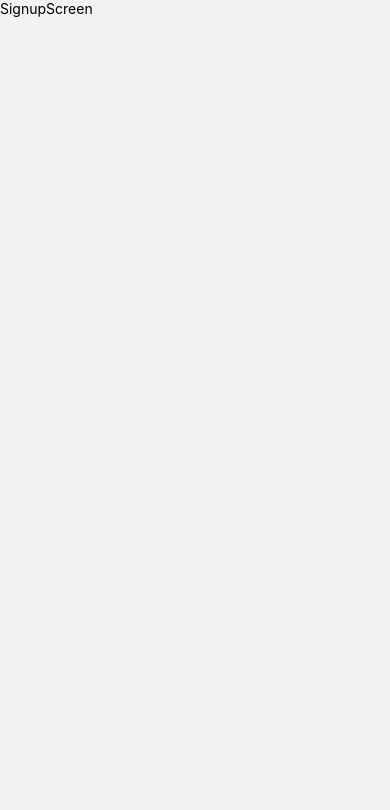
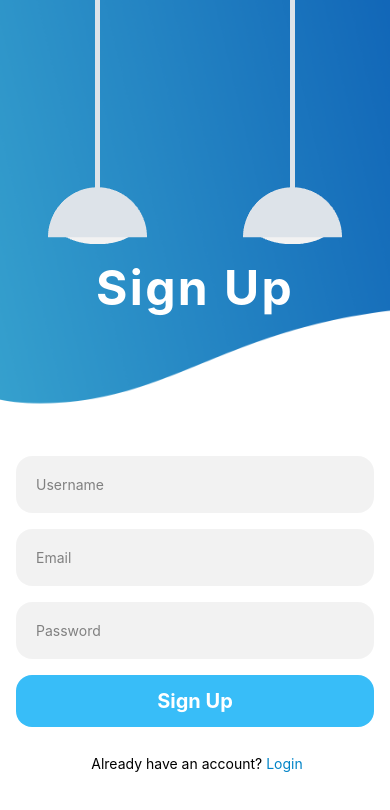
Before and after one commit to shakoorlab/Phenotyping-App, a React Native app in the folder Phenotyping/: screen /SignUp in a window 390 px wide. Shown: the top 810 px of the page. Built offline with nearby package versions, Linux system fonts and the light colour scheme.

Commit message:
login page/signup template complete

```diff
--- a/Phenotyping/screens/login/LoginScreen.js
+++ b/Phenotyping/screens/login/LoginScreen.js
@@ -1,22 +1,31 @@
 import { View, Text, Image, TextInput, TouchableOpacity } from "react-native";
 import React from "react";
 import { StatusBar } from "expo-status-bar";
+import Animated, { FadeInDown, FadeInUp } from "react-native-reanimated";
+import { useNavigation } from "@react-navigation/native";
 
 export default function LoginScreen() {
+  const navigation = useNavigation();
   return (
     <View className="bg-white h-full w-full">
       <StatusBar style="light" />
+
+      {/* background */}
       <Image
         className="h-full w-full absolute"
         source={require("../../assets/images/background.png")}
       />
+
+      {/* images  */}
       <View className="flex-row justify-around w-full absolute">
-        <Image
+        <Animated.Image
           className="h-[225] w-[90]"
+          entering={FadeInUp.delay(200).duration(1000).springify().damping(3)}
           source={require("../../assets/images/light.png")}
         />
-        <Image
+        <Animated.Image
           className="h-[160] w-[65]"
+          entering={FadeInUp.delay(400).duration(1000).springify().damping(3)}
           source={require("../../assets/images/light.png")}
         />
       </View>
@@ -25,39 +34,56 @@
       <View className="h-full w-full flex justify-around pt-40 pb-10">
         {/* title */}
         <View className="flex items-center">
-          <Text className="text-white font-bold tracking-wider text-5xl">
+          <Animated.Text
+            className="text-white font-bold tracking-wider text-5xl"
+            entering={FadeInUp.duration(1000).springify()}
+          >
             Login
-          </Text>
+          </Animated.Text>
         </View>
 
         {/* form */}
         <View className="flex items-center mx-4 space-y-4">
-          <View className="bg-black/5 p-5 rounded-2xl w-full">
+          <Animated.View
+            className="bg-black/5 p-5 rounded-2xl w-full"
+            entering={FadeInDown.duration(1000).springify()}
+          >
             <TextInput placeholder="Email" placeholderTextColor={"gray"} />
-          </View>
-          <View className="bg-black/5 p-5 rounded-2xl w-full mb-3">
+          </Animated.View>
+          <Animated.View
+            className="bg-black/5 p-5 rounded-2xl w-full mb-3"
+            entering={FadeInDown.delay(200).duration(1000).springify()}
+          >
             <TextInput
               placeholder="Password"
               placeholderTextColor={"gray"}
               secureTextEntry
             />
-          </View>
+          </Animated.View>
+
           {/* Login button */}
-          <View className="w-full">
-            <TouchableOpacity className="w-full bg-sky-400 p-3 rounded-2xl mb-3">
+          <Animated.View className="w-full">
+            <TouchableOpacity
+              className="w-full bg-sky-400 p-3 rounded-2xl mb-3"
+              entering={FadeInDown.delay(400).duration(1000).springify()}
+            >
               <Text className="text-xl font-bold text-white text-center">
                 Login
               </Text>
             </TouchableOpacity>
-          </View>
+          </Animated.View>
+
           {/* directing to signing up */}
-          <View className="flex-row justify-center">
+          <Animated.View
+            className="flex-row justify-center"
+            entering={FadeInDown.delay(600).duration(1000).springify()}
+          >
             <Text> Don't have an account? </Text>
             {/* link to sign up page */}
-            <TouchableOpacity>
+            <TouchableOpacity onPress={() => navigation.push("SignUp")}>
               <Text className="text-sky-600">Sign Up</Text>
             </TouchableOpacity>
-          </View>
+          </Animated.View>
         </View>
       </View>
     </View>
--- a/Phenotyping/screens/signup/SignupScreen.js
+++ b/Phenotyping/screens/signup/SignupScreen.js
@@ -1,10 +1,97 @@
-import { View, Text } from "react-native";
+import { View, Text, Image, TextInput, TouchableOpacity } from "react-native";
 import React from "react";
+import { StatusBar } from "expo-status-bar";
+import Animated, { FadeInDown, FadeInUp } from "react-native-reanimated";
+import { useNavigation } from "@react-navigation/native";
 
 export default function SignupScreen() {
+  const navigation = useNavigation();
   return (
-    <View>
-      <Text>SignupScreen</Text>
+    <View className="bg-white h-full w-full">
+      <StatusBar style="light" />
+
+      {/* background */}
+      <Image
+        className="h-full w-full absolute"
+        source={require("../../assets/images/background.png")}
+      />
+
+      {/* images  */}
+      <View className="flex-row justify-around w-full absolute">
+        <Animated.Image
+          className="h-[225] w-[90]"
+          entering={FadeInUp.delay(200).duration(1000).springify().damping(3)}
+          source={require("../../assets/images/light.png")}
+        />
+        <Animated.Image
+          className="h-[160] w-[65]"
+          entering={FadeInUp.delay(400).duration(1000).springify().damping(3)}
+          source={require("../../assets/images/light.png")}
+        />
+      </View>
+
+      {/* title and form */}
+      <View className="h-full w-full flex justify-around pt-48">
+        {/* title */}
+        <View className="flex items-center">
+          <Animated.Text
+            className="text-white font-bold tracking-wider text-5xl"
+            entering={FadeInUp.duration(1000).springify()}
+          >
+            Sign Up
+          </Animated.Text>
+        </View>
+
+        {/* form */}
+        <View className="flex items-center mx-4 space-y-4">
+          <Animated.View
+            className="bg-black/5 p-5 rounded-2xl w-full"
+            entering={FadeInDown.duration(1000).springify()}
+          >
+            <TextInput placeholder="Username" placeholderTextColor={"gray"} />
+          </Animated.View>
+          <Animated.View
+            className="bg-black/5 p-5 rounded-2xl w-full"
+            entering={FadeInDown.delay(200).duration(1000).springify()}
+          >
+            <TextInput placeholder="Email" placeholderTextColor={"gray"} />
+          </Animated.View>
+          <Animated.View
+            className="bg-black/5 p-5 rounded-2xl w-full mb-3"
+            entering={FadeInDown.delay(400).duration(1000).springify()}
+          >
+            <TextInput
+              placeholder="Password"
+              placeholderTextColor={"gray"}
+              secureTextEntry
+            />
+          </Animated.View>
+
+          {/* Login button */}
+          <Animated.View className="w-full">
+            <TouchableOpacity
+              className="w-full bg-sky-400 p-3 rounded-2xl mb-3"
+              entering={FadeInDown.delay(600).duration(1000).springify()}
+            >
+              <Text className="text-xl font-bold text-white text-center">
+                Sign Up
+              </Text>
+            </TouchableOpacity>
+          </Animated.View>
+
+          {/* directing to signing up */}
+          <Animated.View
+            className="flex-row justify-center"
+            entering={FadeInDown.delay(800).duration(1000).springify()}
+          >
+            <Text> Already have an account? </Text>
+            {/* link to sign up page */}
+            <TouchableOpacity onPress={() => navigation.push("Login")}>
+              <Text className="text-sky-600">Login</Text>
+            </TouchableOpacity>
+          </Animated.View>
+        </View>
+      </View>
     </View>
   );
 }
```
